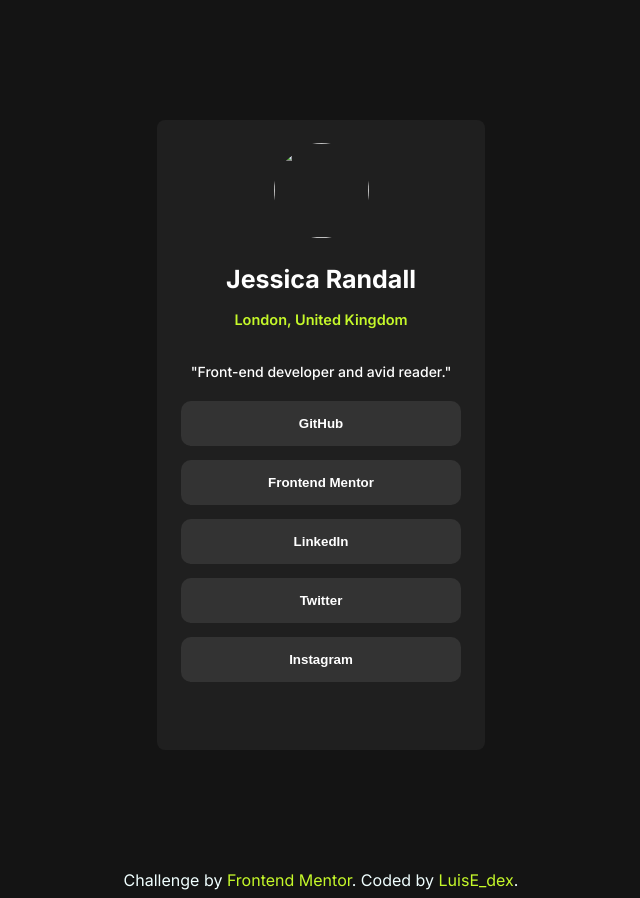
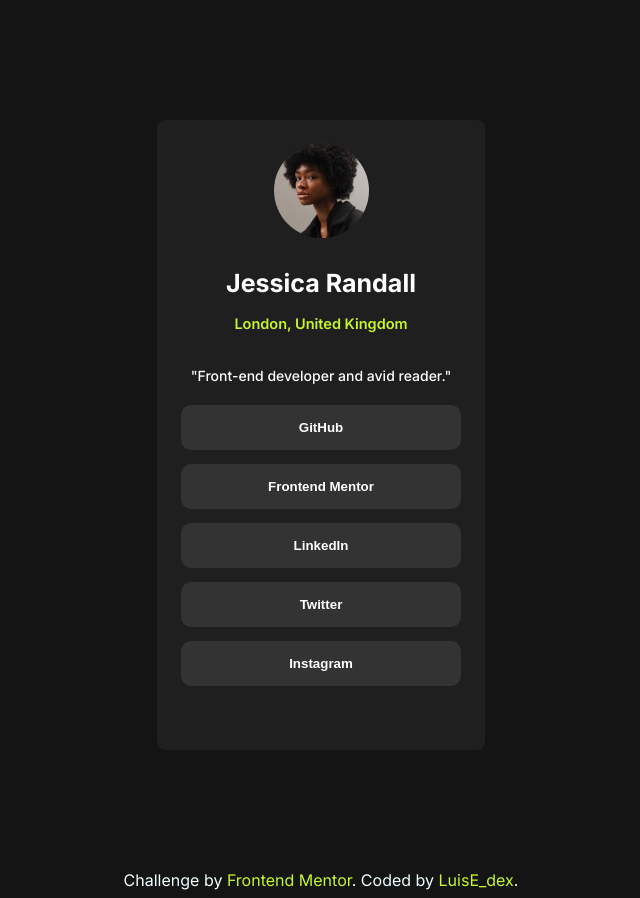
Before and after one commit to LuisE-dex/social-links-profile, a plain HTML site: page index.html in a window 1280 px wide. Shown: the whole page, without its empty margins (319-959 px from the left). Drawn offline with Linux system fonts and the light colour scheme.

Commit message:
index.html

```diff
--- a/index.html
+++ b/index.html
@@ -5,7 +5,7 @@
   <meta charset="UTF-8">
   <meta name="viewport" content="width=device-width, initial-scale=1.0">
   <link rel="stylesheet" href="style.css">
-  <link rel="icon" type="image/png" sizes="32x32" href="./assets/images/favicon-32x32.png">
+  <link rel="icon" type="image/png" sizes="32x32" href="favicon-32x32.png">
   <title>Frontend Mentor | Social links profile</title>
 
 </head>
@@ -13,7 +13,7 @@
 
   <div class="container">
     <header>
-      <img src="assets/images/avatar-jessica.jpeg" alt="">
+      <img src="avatar-jessica.jpeg" alt="">
       <h1>Jessica Randall</h1>
       <h4>London, United Kingdom</h4>
       <p>"Front-end developer and avid reader."</p>
```
